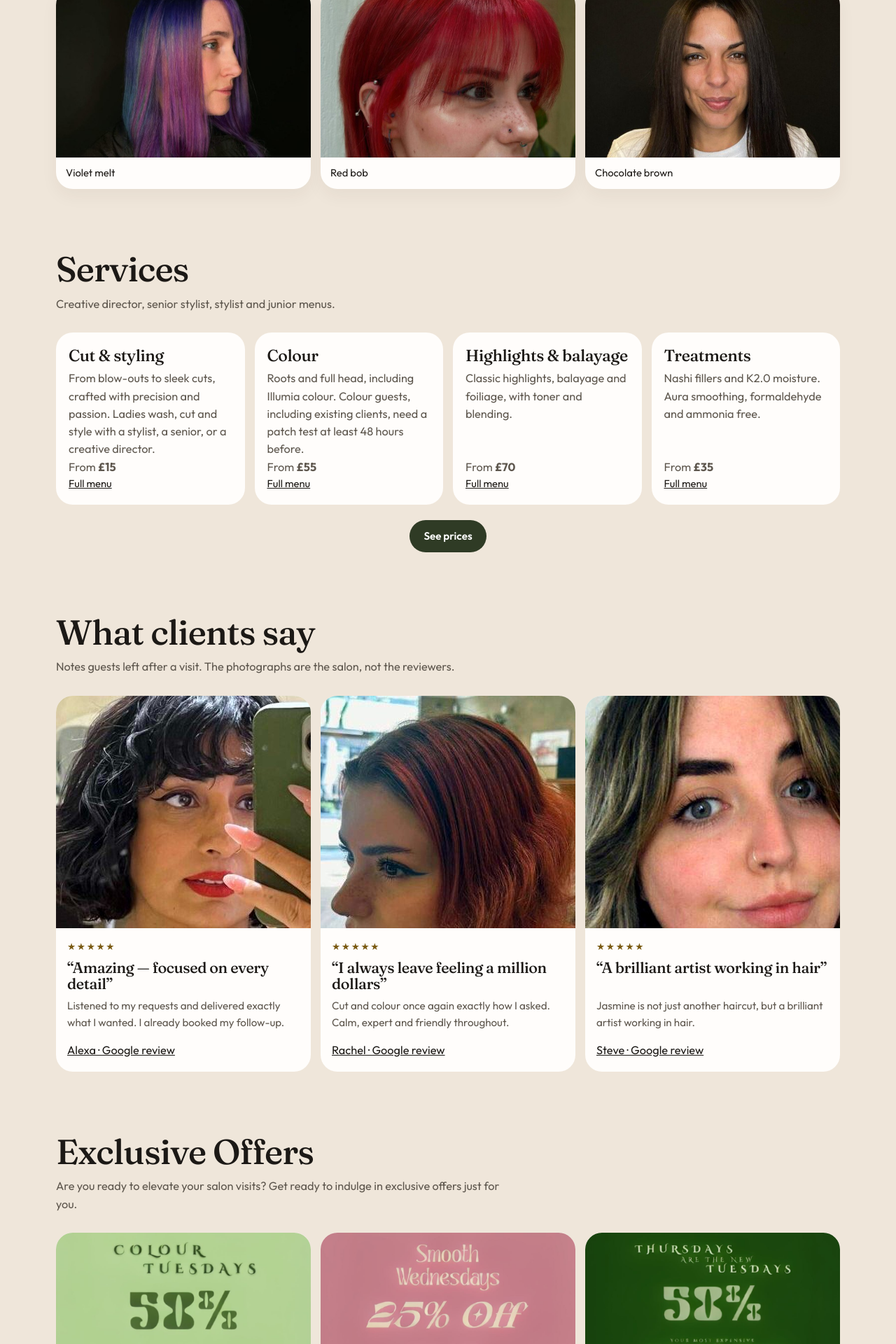
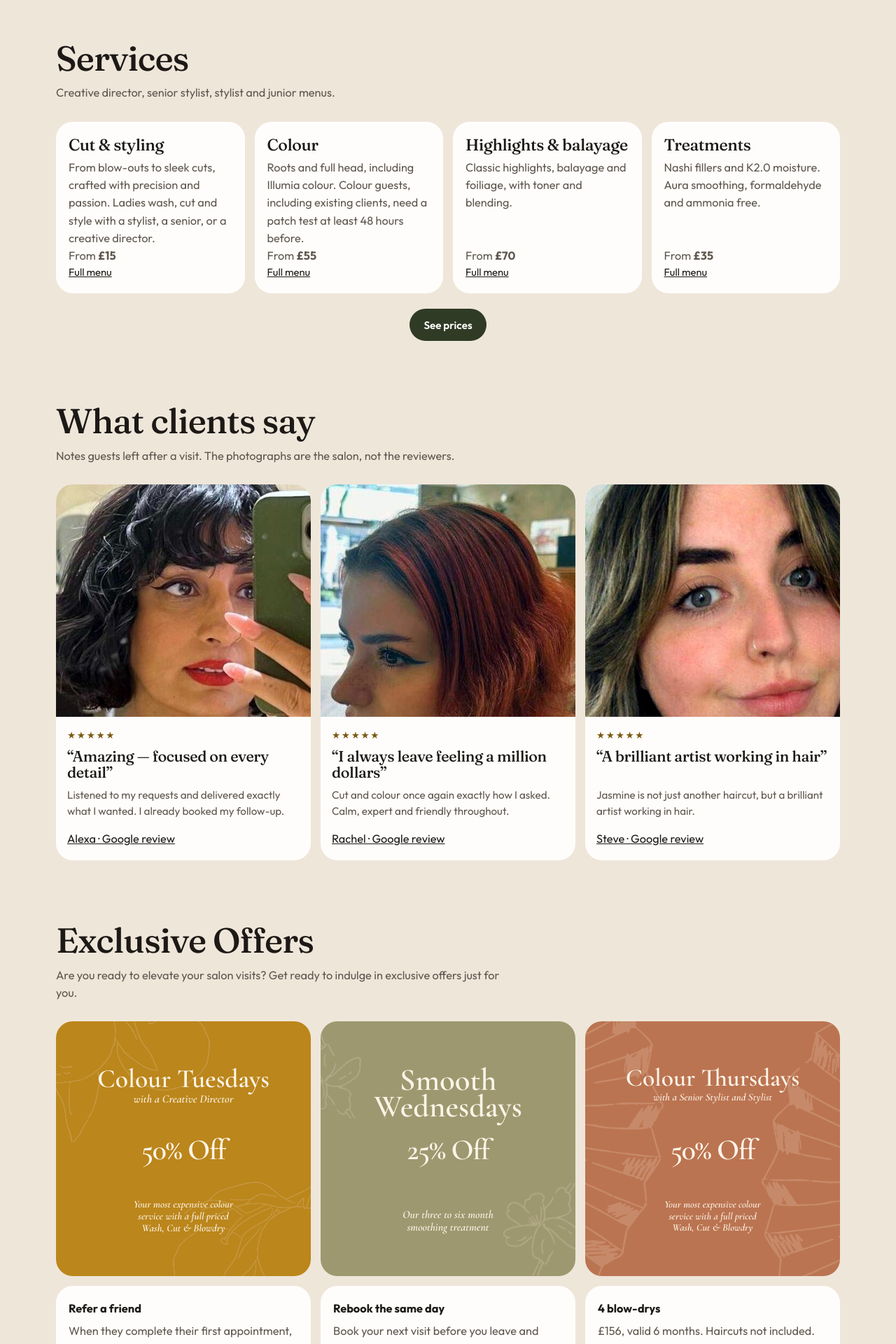
Before and after one commit to tigges/YUZU-LIVE, a PHP site: page / in a window 1280 px wide. Shown: the part 1400-3320 px from the top of the page at 70% size. Run offline with PHP 8.4, Linux system fonts and the light colour scheme.

Commit message:
Put the rounded offer squares on the live homepage and keep three looks.
Colour Tuesdays, Smooth Wednesdays and Colour Thursdays stand on their own. Looks is Copper and rose, Long and sleek, and the red bob.

Co-authored-by: tigges <tigges@users.noreply.github.com>

```diff
--- a/site/404.html
+++ b/site/404.html
@@ -6,7 +6,7 @@
     <title>Page not found | Yuzu Hair &amp; Beauty</title>
     <meta name="robots" content="noindex" />
     <link rel="icon" href="favicon.svg" type="image/svg+xml" />
-    <link rel="stylesheet" href="css/site.css?v=14" />
+    <link rel="stylesheet" href="css/site.css?v=15" />
     <link rel="preconnect" href="https://fonts.googleapis.com" />
     <link rel="preconnect" href="https://fonts.gstatic.com" crossorigin />
     <link href="https://fonts.googleapis.com/css2?family=Fraunces:opsz,wght@9..144,500;9..144,600&family=Outfit:wght@400;500;600;700&display=swap" rel="stylesheet" />
--- a/site/about.html
+++ b/site/about.html
@@ -27,7 +27,7 @@
     <link rel="preconnect" href="https://fonts.googleapis.com" />
     <link rel="preconnect" href="https://fonts.gstatic.com" crossorigin />
     <link href="https://fonts.googleapis.com/css2?family=Fraunces:opsz,wght@9..144,500;9..144,600&family=Outfit:wght@400;500;600;700&display=swap" rel="stylesheet" />
-    <link rel="stylesheet" href="css/site.css?v=14" />
+    <link rel="stylesheet" href="css/site.css?v=15" />
       <script type="application/ld+json">
       {
         "@context": "https://schema.org",
--- a/site/contact.html
+++ b/site/contact.html
@@ -27,7 +27,7 @@
     <link rel="preconnect" href="https://fonts.googleapis.com" />
     <link rel="preconnect" href="https://fonts.gstatic.com" crossorigin />
     <link href="https://fonts.googleapis.com/css2?family=Fraunces:opsz,wght@9..144,500;9..144,600&family=Outfit:wght@400;500;600;700&display=swap" rel="stylesheet" />
-    <link rel="stylesheet" href="css/site.css?v=14" />
+    <link rel="stylesheet" href="css/site.css?v=15" />
       <script type="application/ld+json">
       {
         "@context": "https://schema.org",
--- a/site/css/site.css
+++ b/site/css/site.css
@@ -1,3 +1,32 @@
+@font-face {
+  font-family: "Cormorant Garamond";
+  font-style: italic;
+  font-weight: 500;
+  font-display: swap;
+  src: url("../versions/fonts/cormorant-italic-500.ttf") format("truetype");
+}
+@font-face {
+  font-family: "Cormorant Garamond";
+  font-style: italic;
+  font-weight: 600;
+  font-display: swap;
+  src: url("../versions/fonts/cormorant-italic-600.ttf") format("truetype");
+}
+@font-face {
+  font-family: "Cormorant Garamond";
+  font-style: normal;
+  font-weight: 500;
+  font-display: swap;
+  src: url("../versions/fonts/cormorant-500.ttf") format("truetype");
+}
+@font-face {
+  font-family: "Cormorant Garamond";
+  font-style: normal;
+  font-weight: 600;
+  font-display: swap;
+  src: url("../versions/fonts/cormorant-600.ttf") format("truetype");
+}
+
 :root {
   --ink: #1c1916;
   --muted: #5e574e;
@@ -481,8 +510,8 @@ section[id] { scroll-margin-top: 118px; }
 @supports (grid-template-rows: subgrid) {
   @media (min-width: 701px) {
     .round-offers { row-gap: 6px; }
-    .round-offers li,
-    .round-offers a {
+    .round-offers li:not(:has(> a.promo)),
+    .round-offers a:not(.promo) {
       display: grid;
       grid-template-rows: subgrid;
       grid-row: span 4;
@@ -866,7 +895,7 @@ body.is-locked { overflow: hidden; }
 
   .round-gallery,
   .round-services,
-  .round-offers,
+  .round-offers:not(:has(a.promo)),
   .round-extras,
   .round-reviews,
   .round-roles,
@@ -1067,6 +1096,48 @@ body.is-locked { overflow: hidden; }
   .salon-chat-panel { height: min(460px, calc(100vh - 170px)); }
 }
 
+/* Homepage offers are the promo squares. Colours stay on this band so the
+   rest of the live page keeps its own palette. */
+.round-offers-band {
+  --mustard: #bb861b;
+  --olive: #9e9870;
+  --terra: #bb7451;
+}
+.round-offers:has(a.promo) { align-items: start; }
+.round-offers li:has(> a.promo) {
+  display: block;
+  height: auto;
+}
+.round-offers a.promo {
+  --serif: "Cormorant Garamond", Georgia, serif;
+  display: flex;
+  width: 100%;
+  height: auto;
+  aspect-ratio: 1 / 1;
+  border-radius: 24px;
+  color: #fcf4e8;
+  background: var(--ground);
+}
+
+@media (max-width: 700px) {
+  .round-offers:has(a.promo) {
+    display: flex;
+    flex-wrap: nowrap;
+    gap: 12px;
+    overflow-x: auto;
+    overscroll-behavior-x: contain;
+    scroll-snap-type: x mandatory;
+    scrollbar-width: none;
+  }
+  .round-offers:has(a.promo)::-webkit-scrollbar { display: none; }
+  .round-offers:has(a.promo) > li {
+    flex: 0 0 84%;
+    width: 84%;
+    min-width: 0;
+    scroll-snap-align: start;
+  }
+}
+
 @media (prefers-reduced-motion: reduce) {
   html { scroll-behavior: auto; }
   *, *::before, *::after {
--- a/site/index.html
+++ b/site/index.html
@@ -34,7 +34,8 @@
       href="https://fonts.googleapis.com/css2?family=Fraunces:opsz,wght@9..144,500;9..144,600&family=Outfit:wght@400;500;600;700&display=swap"
       rel="stylesheet"
     />
-    <link rel="stylesheet" href="css/site.css?v=14" />
+    <link rel="stylesheet" href="css/site.css?v=15" />
+    <link rel="stylesheet" href="versions/promo.css?v=4" />
     <style>
       .ig-frame { background: #fffdfb; border-radius: 24px; padding: 12px; overflow: hidden; }
       .ig-stills { display: grid; grid-template-columns: repeat(4, 1fr); gap: 8px; list-style: none; margin: 0; padding: 0; }
@@ -175,27 +176,9 @@
                 </button>
               </li>
               <li>
-                <button type="button" class="round-shot" data-lightbox data-title="Teal bob" data-alt="Deep teal bob with a soft, healthy finish">
-                  <img src="assets/gallery/3.jpg" alt="Deep teal bob with a soft, healthy finish" width="567" height="567" />
-                  <span aria-hidden="true">Teal bob</span>
-                </button>
-              </li>
-              <li>
-                <button type="button" class="round-shot" data-lightbox data-title="Violet melt" data-alt="Violet and blue colour melt, worn long">
-                  <img src="assets/gallery/4.jpg" alt="Violet and blue colour melt, worn long" width="567" height="567" />
-                  <span aria-hidden="true">Violet melt</span>
-                </button>
-              </li>
-              <li>
                 <button type="button" class="round-shot" data-lightbox data-title="Red bob" data-alt="Vivid red bob with a blunt fringe">
                   <img src="assets/gallery/5.jpg" alt="Vivid red bob with a blunt fringe" width="567" height="567" />
                   <span aria-hidden="true">Red bob</span>
-                </button>
-              </li>
-              <li>
-                <button type="button" class="round-shot" data-lightbox data-title="Chocolate brown" data-alt="Long chocolate brown hair, cut and blow-dried">
-                  <img src="assets/gallery/6.jpg" alt="Long chocolate brown hair, cut and blow-dried" width="567" height="567" />
-                  <span aria-hidden="true">Chocolate brown</span>
                 </button>
               </li>
             </ul>
@@ -286,27 +269,39 @@
             </div>
             <ul class="round-offers">
               <li>
-                <a href="offers.html#tuesdays">
-                  <img src="assets/clean/offer-tuesdays-card.jpg" alt="Colour Tuesdays, 50% off with a senior stylist" width="1024" height="640" />
-                  <span class="kicker" data-yuzu-copy="home-offer-tue-kicker">Colour Tuesdays</span>
-                  <strong data-yuzu-copy="home-offer-tue-title">Don’t go back to black</strong>
-                  <em data-yuzu-copy="home-offer-tue-text">Every Tuesday, 50% off your most expensive colour service with a full-priced wash, cut and blow-dry. Senior stylist.</em>
+                <a class="promo tue" href="offers.html#tuesdays">
+                  <span class="draw fruit-a" aria-hidden="true"></span>
+                  <span class="draw fruit-b" aria-hidden="true"></span>
+                  <span class="promo-copy">
+                    <span class="promo-lead"><span class="promo-title">Colour Tuesdays</span>
+                    <span class="promo-sub">with a Creative Director</span></span>
+                    <span class="promo-off">50% Off</span>
+                    <span class="promo-fine">Your most expensive colour<br />service with a full priced<br />Wash, Cut &amp; Blowdry</span>
+                  </span>
                 </a>
               </li>
               <li>
-                <a href="offers.html#wednesdays">
-                  <img src="assets/clean/offer-wednesdays-card.jpg" alt="Smooth Wednesdays, 25% off smoothing treatments" width="1024" height="640" />
-                  <span class="kicker" data-yuzu-copy="home-offer-wed-kicker">Smooth Wednesdays</span>
-                  <strong data-yuzu-copy="home-offer-wed-title">BLOW everyone away</strong>
-                  <em data-yuzu-copy="home-offer-wed-text">Every Wednesday, 25% off Brazilian blow-dry / Aura smoothing. Formaldehyde and ammonia free.</em>
+                <a class="promo wed" href="offers.html#wednesdays">
+                  <span class="draw bloom bloom-a" aria-hidden="true"></span>
+                  <span class="draw bloom bloom-b" aria-hidden="true"></span>
+                  <span class="promo-copy">
+                    <span class="promo-lead"><span class="promo-title">Smooth</span>
+                    <span class="promo-title">Wednesdays</span></span>
+                    <span class="promo-off">25% Off</span>
+                    <span class="promo-fine">Our three to six month<br />smoothing treatment</span>
+                  </span>
                 </a>
               </li>
               <li>
-                <a href="offers.html#thursdays">
-                  <img src="assets/clean/offer-thursdays-card.jpg" alt="Thursdays are the new Tuesdays, 50% off with a stylist" width="1024" height="640" />
-                  <span class="kicker" data-yuzu-copy="home-offer-thu-kicker">Thursdays</span>
-                  <strong data-yuzu-copy="home-offer-thu-title">Don’t go back to black</strong>
-                  <em data-yuzu-copy="home-offer-thu-text">Every Thursday, 50% off colour with a full-priced wash, cut and blow-dry. Stylist.</em>
+                <a class="promo thu" href="offers.html#thursdays">
+                  <span class="draw fan fan-a" aria-hidden="true"></span>
+                  <span class="draw fan fan-b" aria-hidden="true"></span>
+                  <span class="promo-copy">
+                    <span class="promo-lead"><span class="promo-title">Colour Thursdays</span>
+                    <span class="promo-sub">with a Senior Stylist and Stylist</span></span>
+                    <span class="promo-off">50% Off</span>
+                    <span class="promo-fine">Your most expensive colour<br />service with a full priced<br />Wash, Cut &amp; Blowdry</span>
+                  </span>
                 </a>
               </li>
             </ul>
--- a/site/offers.html
+++ b/site/offers.html
@@ -27,7 +27,7 @@
     <link rel="preconnect" href="https://fonts.googleapis.com" />
     <link rel="preconnect" href="https://fonts.gstatic.com" crossorigin />
     <link href="https://fonts.googleapis.com/css2?family=Fraunces:opsz,wght@9..144,500;9..144,600&family=Outfit:wght@400;500;600;700&display=swap" rel="stylesheet" />
-    <link rel="stylesheet" href="css/site.css?v=14" />
+    <link rel="stylesheet" href="css/site.css?v=15" />
       <script type="application/ld+json">
       {
         "@context": "https://schema.org",
--- a/site/patch.html
+++ b/site/patch.html
@@ -24,7 +24,7 @@
     <link rel="preconnect" href="https://fonts.googleapis.com" />
     <link rel="preconnect" href="https://fonts.gstatic.com" crossorigin />
     <link href="https://fonts.googleapis.com/css2?family=Fraunces:opsz,wght@9..144,500;9..144,600&family=Outfit:wght@400;500;600;700&display=swap" rel="stylesheet" />
-    <link rel="stylesheet" href="css/site.css?v=14" />
+    <link rel="stylesheet" href="css/site.css?v=15" />
       <script type="application/ld+json">
       {
         "@context": "https://schema.org",
--- a/site/prices.html
+++ b/site/prices.html
@@ -27,7 +27,7 @@
     <link rel="preconnect" href="https://fonts.googleapis.com" />
     <link rel="preconnect" href="https://fonts.gstatic.com" crossorigin />
     <link href="https://fonts.googleapis.com/css2?family=Fraunces:opsz,wght@9..144,500;9..144,600&family=Outfit:wght@400;500;600;700&display=swap" rel="stylesheet" />
-    <link rel="stylesheet" href="css/site.css?v=14" />
+    <link rel="stylesheet" href="css/site.css?v=15" />
       <script type="application/ld+json">
       {
         "@context": "https://schema.org",
--- a/site/privacy.html
+++ b/site/privacy.html
@@ -24,7 +24,7 @@
     <link rel="preconnect" href="https://fonts.googleapis.com" />
     <link rel="preconnect" href="https://fonts.gstatic.com" crossorigin />
     <link href="https://fonts.googleapis.com/css2?family=Fraunces:opsz,wght@9..144,500;9..144,600&family=Outfit:wght@400;500;600;700&display=swap" rel="stylesheet" />
-    <link rel="stylesheet" href="css/site.css?v=14" />
+    <link rel="stylesheet" href="css/site.css?v=15" />
       <script type="application/ld+json">
       {
         "@context": "https://schema.org",
--- a/site/questions.html
+++ b/site/questions.html
@@ -24,7 +24,7 @@
     <link rel="preconnect" href="https://fonts.googleapis.com" />
     <link rel="preconnect" href="https://fonts.gstatic.com" crossorigin />
     <link href="https://fonts.googleapis.com/css2?family=Fraunces:opsz,wght@9..144,500;9..144,600&family=Outfit:wght@400;500;600;700&display=swap" rel="stylesheet" />
-    <link rel="stylesheet" href="css/site.css?v=14" />
+    <link rel="stylesheet" href="css/site.css?v=15" />
       <script type="application/ld+json">
       {
         "@context": "https://schema.org",
--- a/site/team.html
+++ b/site/team.html
@@ -27,7 +27,7 @@
     <link rel="preconnect" href="https://fonts.googleapis.com" />
     <link rel="preconnect" href="https://fonts.gstatic.com" crossorigin />
     <link href="https://fonts.googleapis.com/css2?family=Fraunces:opsz,wght@9..144,500;9..144,600&family=Outfit:wght@400;500;600;700&display=swap" rel="stylesheet" />
-    <link rel="stylesheet" href="css/site.css?v=14" />
+    <link rel="stylesheet" href="css/site.css?v=15" />
     <style>
       .ig-frame { background: #fffdfb; border-radius: 24px; padding: 12px; overflow: hidden; }
       .ig-stills { display: grid; grid-template-columns: repeat(4, 1fr); gap: 8px; list-style: none; margin: 0; padding: 0; }
--- a/site/terms.html
+++ b/site/terms.html
@@ -24,7 +24,7 @@
     <link rel="preconnect" href="https://fonts.googleapis.com" />
     <link rel="preconnect" href="https://fonts.gstatic.com" crossorigin />
     <link href="https://fonts.googleapis.com/css2?family=Fraunces:opsz,wght@9..144,500;9..144,600&family=Outfit:wght@400;500;600;700&display=swap" rel="stylesheet" />
-    <link rel="stylesheet" href="css/site.css?v=14" />
+    <link rel="stylesheet" href="css/site.css?v=15" />
       <script type="application/ld+json">
       {
         "@context": "https://schema.org",
--- a/site/versions/index.html
+++ b/site/versions/index.html
@@ -51,7 +51,7 @@
     <p class="kicker">Live, the logo bar, and the rooms beside them</p>
     <h1>Homepage gallery</h1>
     <p>The live page and the forest logo bar stay. The other rooms take a different shape each time — a lookbook, a full-bleed photograph, a night page, a split screen, three younger rooms built around a new set of photographs, then a numbered index, a chapter book, and a results page.</p>
-    <p class="mock-note"><a href="live-offers.html">Live offers mock</a> shows the Exclusive Offers band as the new squares, with rounded corners. The live homepage is unchanged.</p>
+    <p class="mock-note"><a href="live-offers.html">Live offers mock</a> shows the same rounded squares now used on the live homepage.</p>
   </header>
   <main class="grid">
     <a class="tile" href="/">
--- a/site/versions/live-offers.html
+++ b/site/versions/live-offers.html
@@ -9,14 +9,14 @@
   <link rel="preconnect" href="https://fonts.gstatic.com" crossorigin />
   <link href="https://fonts.googleapis.com/css2?family=Fraunces:opsz,wght@9..144,500;9..144,600&family=Outfit:wght@400;500;600;700&display=swap" rel="stylesheet" />
   <link rel="stylesheet" href="fonts/fonts.css" />
-  <link rel="stylesheet" href="../css/site.css?v=14" />
+  <link rel="stylesheet" href="../css/site.css?v=15" />
   <link rel="stylesheet" href="promo.css?v=4" />
   <link rel="stylesheet" href="live-offers.css?v=2" />
   <meta name="robots" content="noindex" />
 </head>
 <body class="live-offers-mock">
   <nav class="version-bar" aria-label="Design versions"><a href="/">Live</a><a href="/versions/">Gallery</a><a href="/versions/logobar.html">Logo bar</a><a href="/versions/lookbook.html">Lookbook</a><a href="/versions/atelier.html">Atelier</a><a href="/versions/night.html">Night</a><a href="/versions/split.html">Split</a><a href="/versions/gloss.html">Gloss</a><a href="/versions/studio.html">Studio</a><a href="/versions/pulse.html">Pulse</a><a href="/versions/indexband.html">Index</a><a href="/versions/chapter.html">Chapter</a><a href="/versions/results.html">Results</a></nav>
-  <p class="live-offers-note">Mock of the live Exclusive Offers band: the squares on their own, with the same rounded corners as the live cards. The homepage itself is unchanged. <a href="/versions/">Back to the gallery</a>.</p>
+  <p class="live-offers-note">The live homepage uses these squares. <a href="/">Open the homepage</a> · <a href="/versions/">Back to the gallery</a>.</p>
   <section class="round-section round-offers-band" id="offers">
     <div class="wrap">
       <div class="section-head">
```
Also changed, not shown: wordpress/yuzu-round/inc/copy.php (+0 -9 lines).
